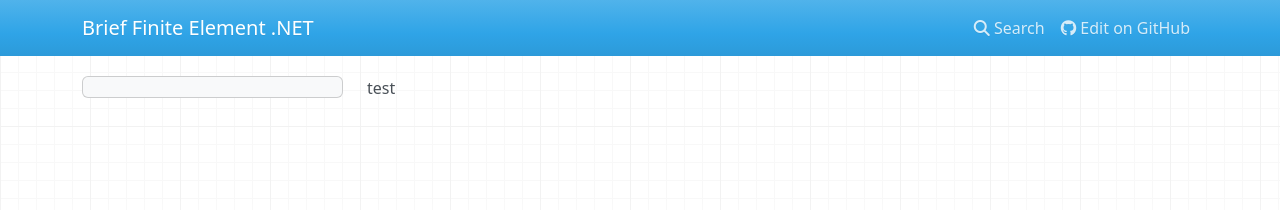
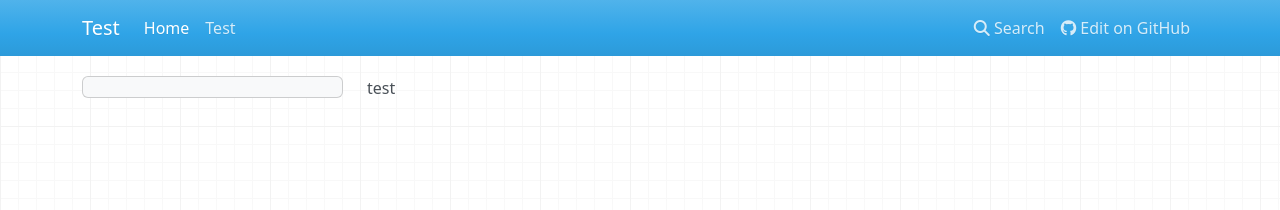
Before and after one commit to BriefFiniteElementNet/BFE.Net.devdocs, an MkDocs documentation site: the page built from docs/index.md, in a window 1280 px wide. Shown: the top 210 px of the page. Built offline with MkDocs 1.6.1, drawn with Linux system fonts in a browser that asks for light colours; nearby versions of some CDN libraries; old or Windows-style settings are respelled for this version of MkDocs.

Commit message:
Update mkdocs.yml

```diff
--- a/mkdocs.yml
+++ b/mkdocs.yml
@@ -1,5 +1,6 @@
-site_name: Brief Finite Element .NET
+site_name: Test
 repo_url: https://github.com/epsi1on/BFE.Net.devdocs
 docs_dir: docs
 pages:
-  - Test: index.md
+  - Home: index.md
+  - Test: test.md
```
